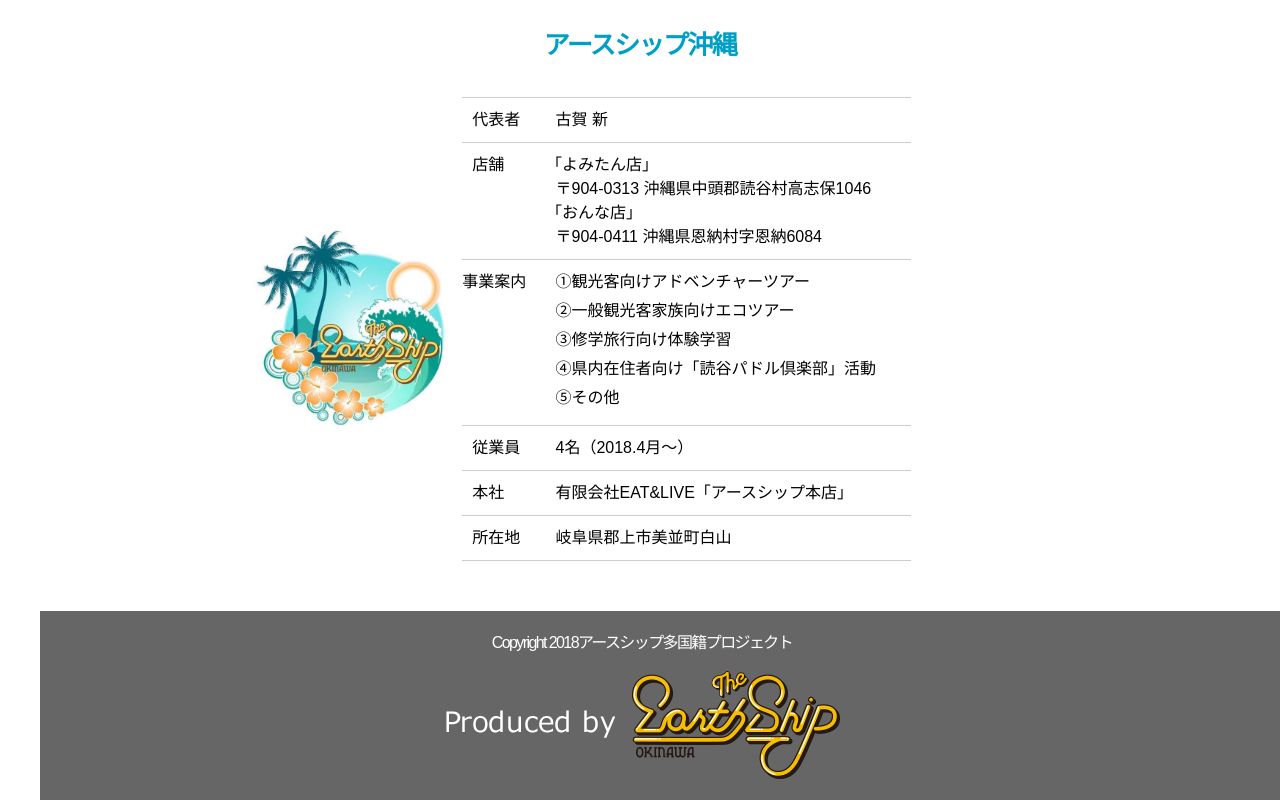
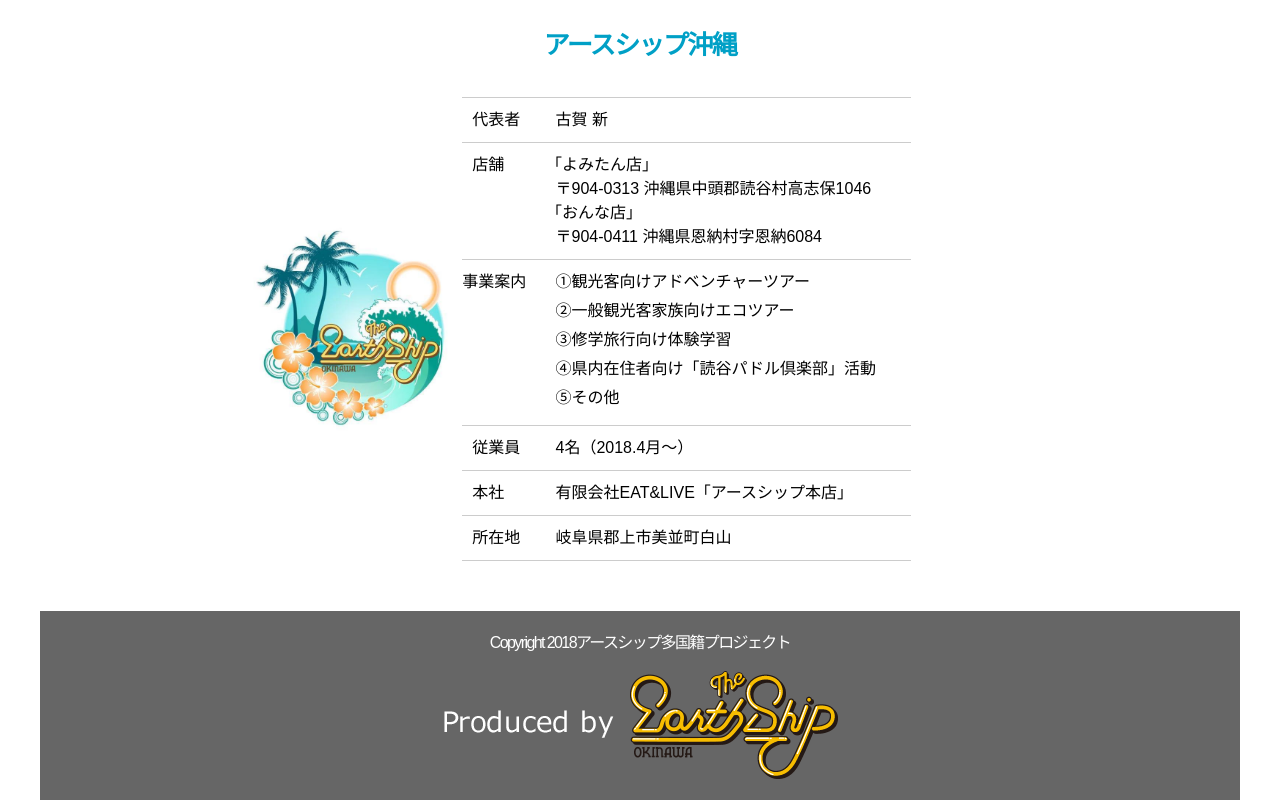
Before and after one commit to HanadaSakiko/Adventure-Tours, a plain HTML site: page index.html in a window 1280 px wide. Shown: the part 10519-11319 px from the top of the page. Drawn offline with Linux system fonts and the light colour scheme.

Commit message:
fix フッターの調整

```diff
--- a/css/style.css
+++ b/css/style.css
@@ -661,15 +661,15 @@
 -------------------------*/
 footer {
   width: 100%;
-  padding: 20px;
+  padding: 20px 0;
   background: #666;
   color: #fff;
-
 }
 
 footer .footerContent {
   width: 97%;
   text-align: center;
+  margin: 0 auto;
 }
 
 footer p {
@@ -1224,6 +1224,7 @@
   /*-------------------------
     SP footer フッター
   -------------------------*/
+
   footer .footerContent {
     width: 88%;
   }
```
